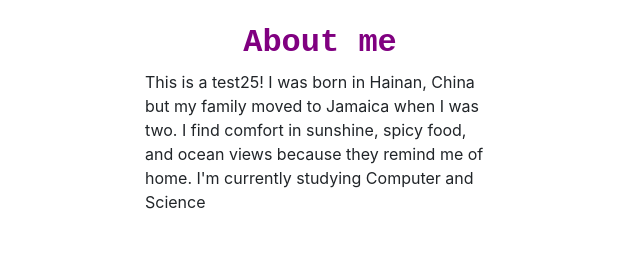
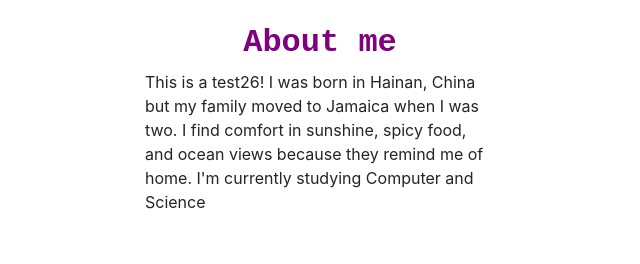
Before and after one commit to qianwenzheng/me, a website with bundled scripts: page index.html in a window 1280 px wide. Shown: the part 126-390 px from the top of the page, 605-1245 px from the left. Built offline with nearby package versions, Linux system fonts and the light colour scheme.

Commit message:
Update index.html

```diff
--- a/index.html
+++ b/index.html
@@ -56,7 +56,7 @@
          </div>
          <div class="col-lg-4 mx-auto">
            <h2 align="center" style="color:purple; font-family:Courier New;"><b>About me</b></h2>
-            <p>This is a test25! I was born in Hainan, China but my family moved to Jamaica when I was two. I find comfort in sunshine, spicy food,
+            <p>This is a test26! I was born in Hainan, China but my family moved to Jamaica when I was two. I find comfort in sunshine, spicy food,
             and ocean views because they remind me of home. I'm currently studying Computer and Science</p>
          </div>
           </div>
```
